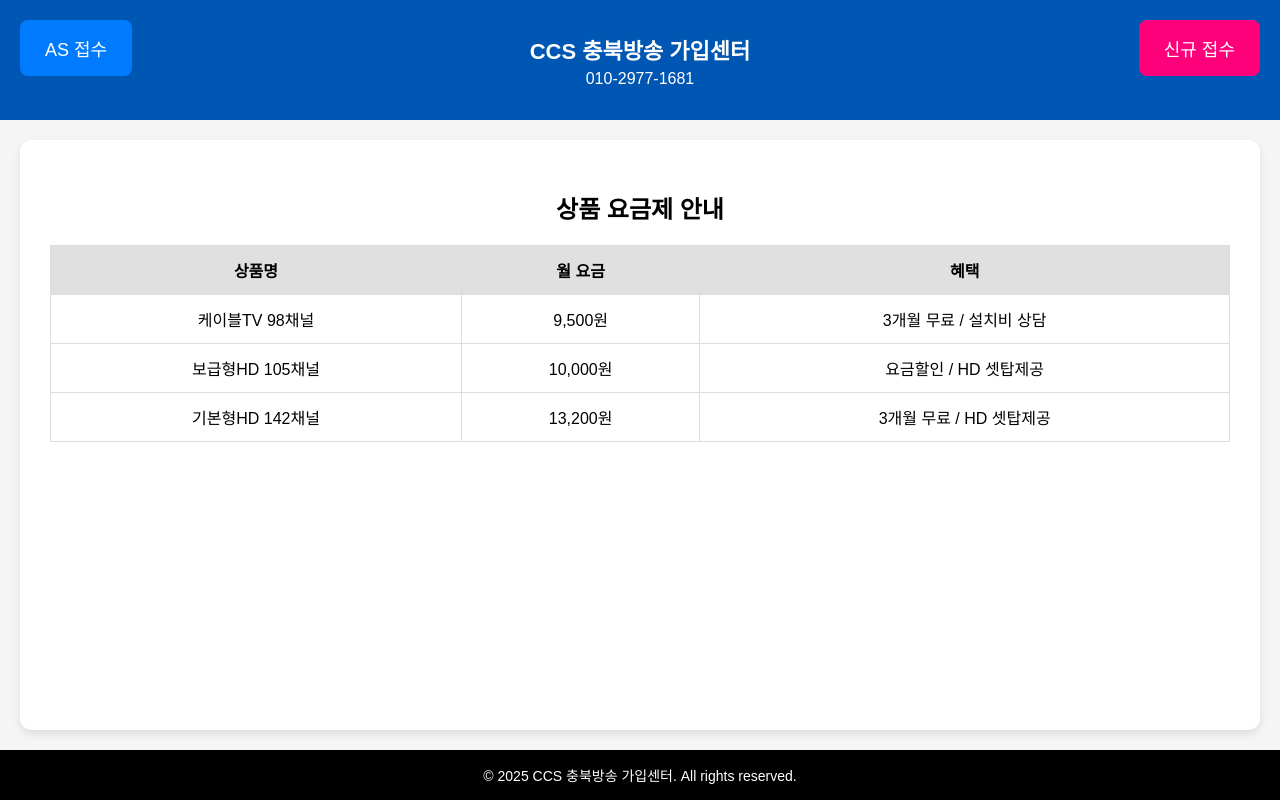
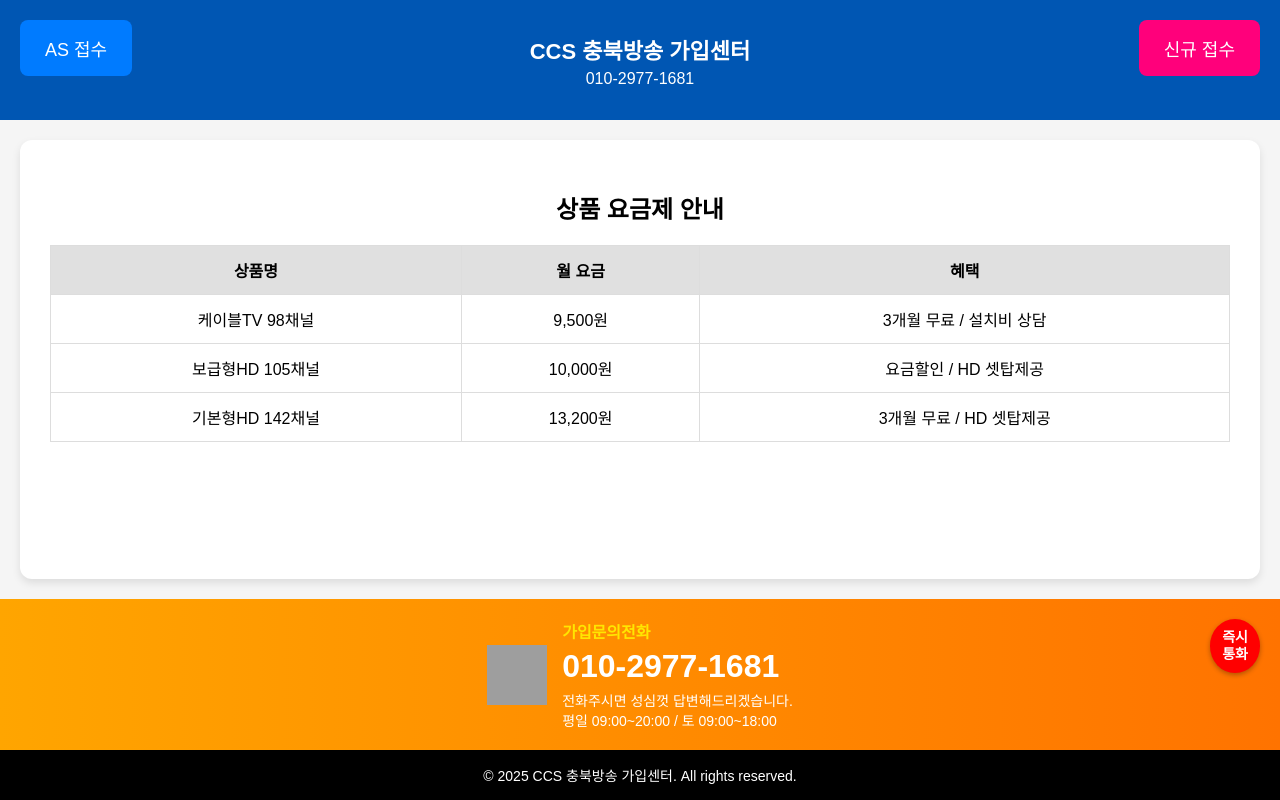
Before and after one commit to hwang0710/ccs-korea, a plain HTML site: page index.html in a window 1280 px wide. Drawn offline with Linux system fonts and the light colour scheme; grey boxes are pictures that could not be loaded.

Commit message:
index.html 업데이트

```diff
--- a/index.html
+++ b/index.html
@@ -72,6 +72,63 @@
     th {
       background-color: #e0e0e0;
     }
+    /* 하단 전화 배너 */
+    .call-banner {
+      background: linear-gradient(90deg, #ffa500, #ff7300);
+      text-align: center;
+      padding: 20px 10px;
+      color: white;
+      font-family: Arial, sans-serif;
+    }
+    .call-content {
+      display: flex;
+      align-items: center;
+      justify-content: center;
+      flex-wrap: wrap;
+      position: relative;
+    }
+    .phone-icon {
+      width: 60px;
+      height: 60px;
+      margin-right: 15px;
+    }
+    .call-info {
+      text-align: left;
+    }
+    .call-title {
+      font-size: 16px;
+      font-weight: bold;
+      color: #ffe600;
+    }
+    .call-number {
+      display: block;
+      font-size: 32px;
+      font-weight: bold;
+      margin: 5px 0;
+      color: white;
+      text-decoration: none;
+    }
+    .call-number:hover {
+      color: #ffff66;
+    }
+    .call-desc {
+      font-size: 14px;
+      color: white;
+    }
+    .call-bubble {
+      background-color: red;
+      color: white;
+      font-weight: bold;
+      font-size: 14px;
+      padding: 10px 12px;
+      border-radius: 50%;
+      position: absolute;
+      right: 10px;
+      top: 0;
+      line-height: 1.2;
+      box-shadow: 0 2px 5px rgba(0,0,0,0.3);
+    }
+    /* 하단 카피라이트 */
     .footer {
       background-color: black;
       color: white;
@@ -95,6 +152,22 @@
       }
       .center-text {
         margin-top: 10px;
+      }
+      .call-content {
+        flex-direction: column;
+      }
+      .phone-icon {
+        margin: 0 0 10px 0;
+      }
+      .call-info {
+        text-align: center;
+      }
+      .call-bubble {
+        position: static;
+        margin-top: 10px;
+        border-radius: 20px;
+        padding: 8px 16px;
+        font-size: 16px;
       }
     }
   </style>
@@ -142,7 +215,22 @@
     </table>
   </div>
 
-  <!-- 하단 -->
+  <!-- 하단 전화 연결 배너 -->
+  <div class="call-banner">
+    <div class="call-content">
+      <img src="https://cdn-icons-png.flaticon.com/512/159/159832.png" alt="전화 아이콘" class="phone-icon">
+      <div class="call-info">
+        <div class="call-title">가입문의전화</div>
+        <a href="tel:01029771681" class="call-number">010-2977-1681</a>
+        <div class="call-desc">전화주시면 성심껏 답변해드리겠습니다.<br>평일 09:00~20:00 / 토 09:00~18:00</div>
+      </div>
+      <div class="call-bubble">
+        즉시<br>통화
+      </div>
+    </div>
+  </div>
+
+  <!-- 하단 카피라이트 -->
   <div class="footer">
     © 2025 CCS 충북방송 가입센터. All rights reserved.
   </div>
```
